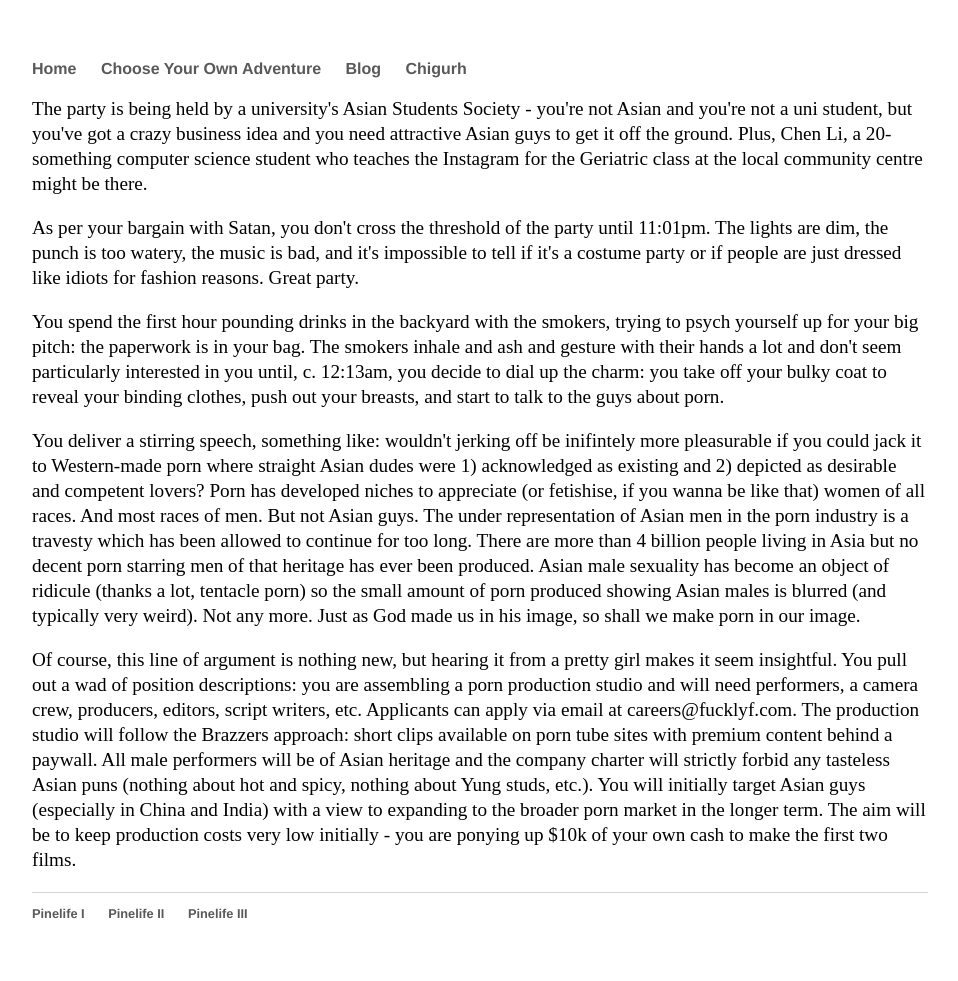
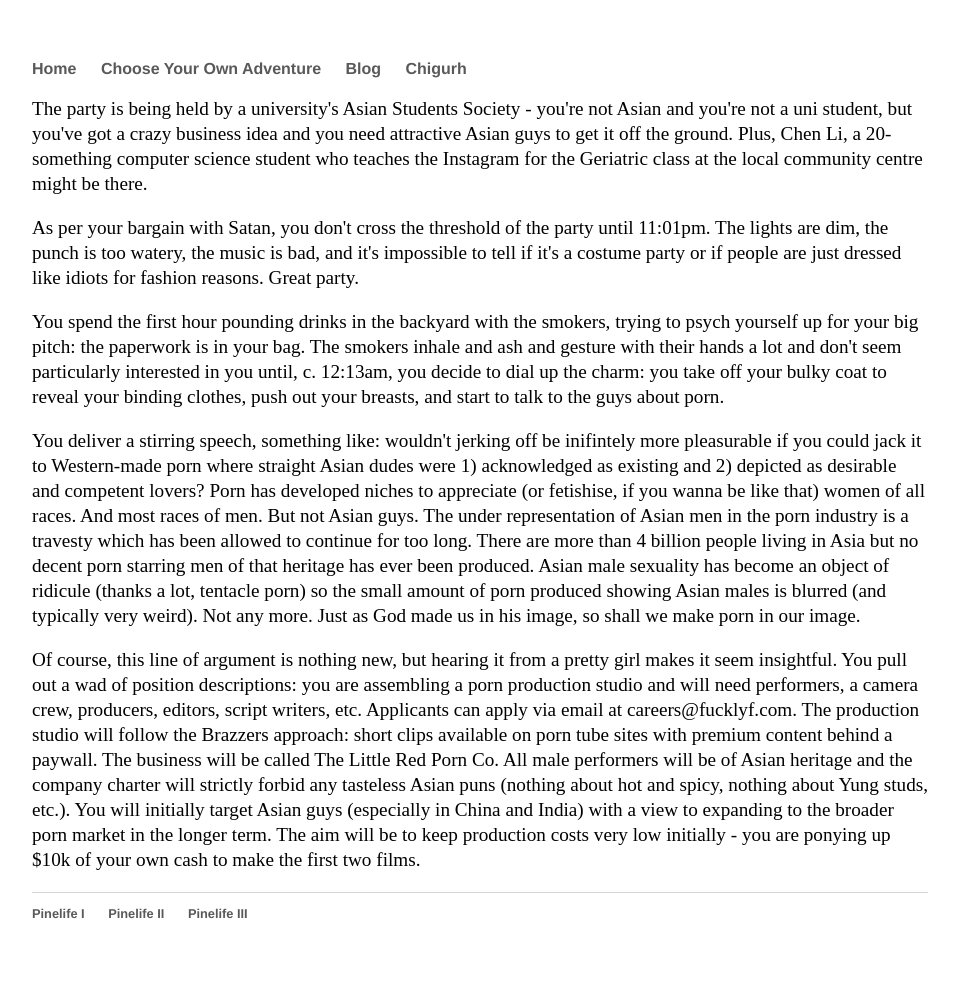
Before and after one commit to Pinelife/pinelife.github.io, a Jekyll site: the page built from Hellhole/Room4.html, in a window 1280 px wide. Shown: the whole page, without its empty margins (160-1118 px from the left). Built offline with Jekyll 4.4.1, drawn with Linux system fonts in a browser that asks for light colours.

Commit message:
Update Room4.html

```diff
--- a/Hellhole/Room4.html
+++ b/Hellhole/Room4.html
@@ -28,7 +28,7 @@ You deliver a stirring speech, something like: wouldn't jerking off be inifintel
 <p>
  Of course, this line of argument is nothing new, but hearing it from a pretty girl makes it seem insightful. You pull out a wad of position descriptions: you are assembling a porn production studio and will need
   performers, a camera crew, producers, editors, script writers, etc. Applicants can apply via email at careers@fucklyf.com. The production studio will
-  follow the Brazzers approach: short clips available on porn tube sites with premium content behind a paywall.
+  follow the Brazzers approach: short clips available on porn tube sites with premium content behind a paywall. The business will be called The Little Red Porn Co.
   All male performers will be of Asian heritage and the company charter will strictly forbid any tasteless Asian puns (nothing about hot and spicy, nothing about Yung studs, etc.).
   You will initially target Asian guys (especially in China and India) with a view to expanding to the broader porn market in the longer term. The aim will be to keep production costs very low initially - you are ponying up $10k of your own cash to make the first two films.
  </p>
```
